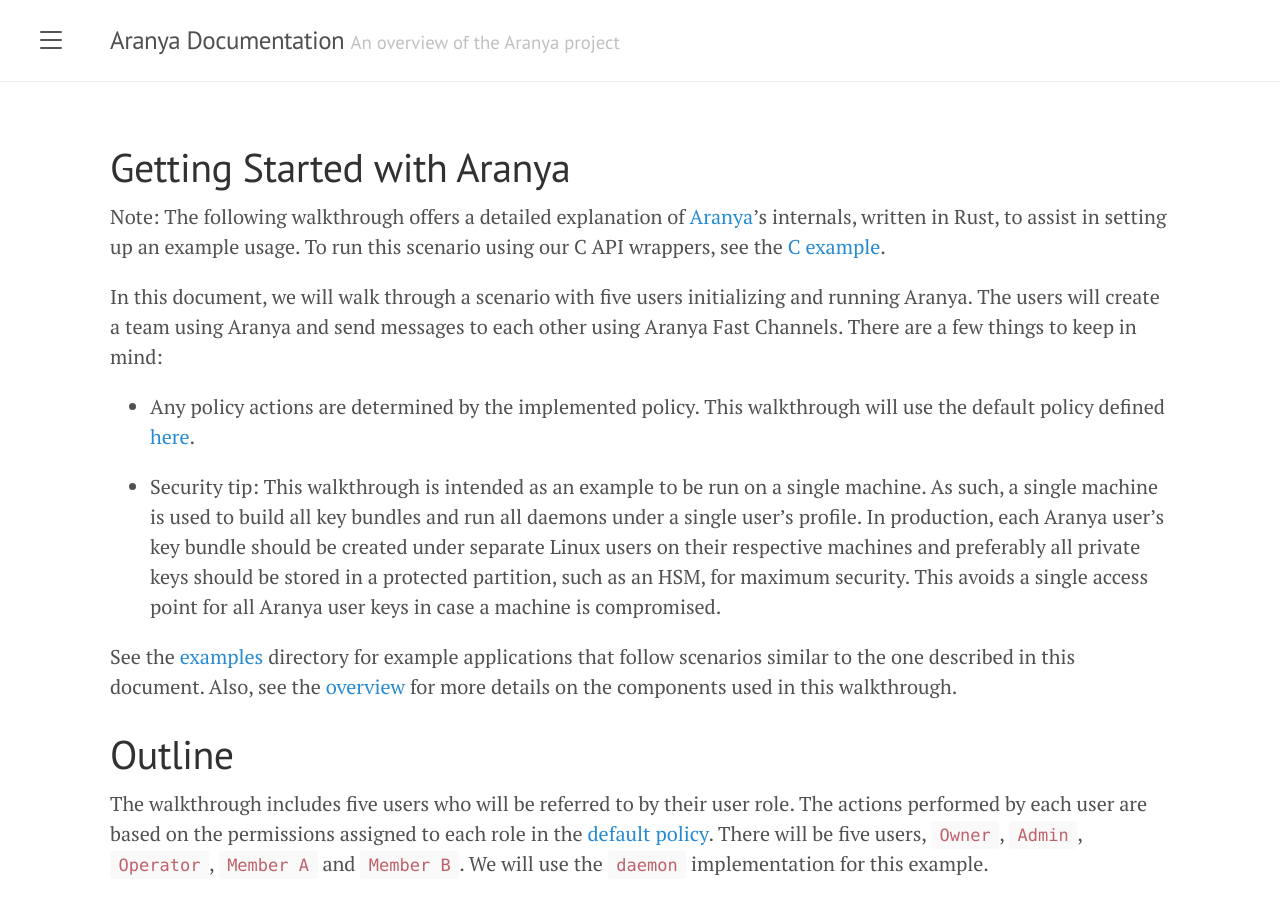
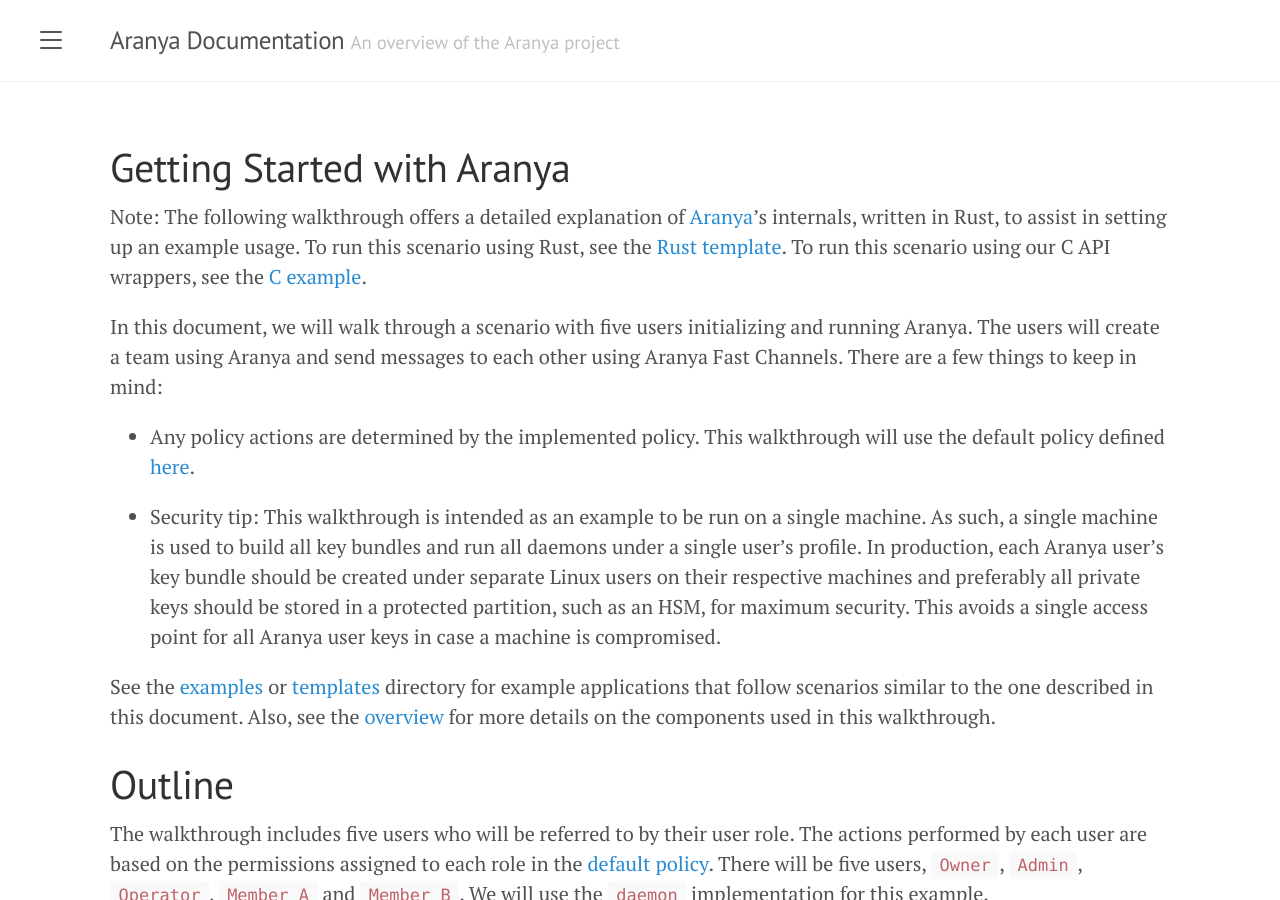
Before and after one commit to aranya-project/aranya-docs, a Jekyll site: the page built from docs/walkthrough.md, in a window 1280 px wide and 900 px high. Built offline with Jekyll 4.4.1, drawn with Linux system fonts in a browser that asks for light colours.

Commit message:
Add links to Rust template
The walkthrough predates the Rust template application so it only linked to
the C example. This change adds links to the Rust template where the C example
was linked.

```diff
--- a/docs/walkthrough.md
+++ b/docs/walkthrough.md
@@ -6,7 +6,7 @@
 
 # Getting Started with Aranya
 
-Note: The following walkthrough offers a detailed explanation of [Aranya](https://github.com/aranya-project/aranya/tree/main)'s internals, written in Rust, to assist in setting up an example usage. To run this scenario using our C API wrappers, see the [C example](https://github.com/aranya-project/aranya/tree/main/examples/c).
+Note: The following walkthrough offers a detailed explanation of [Aranya](https://github.com/aranya-project/aranya/tree/main)'s internals, written in Rust, to assist in setting up an example usage. To run this scenario using Rust, see the [Rust template](https://github.com/aranya-project/aranya/tree/main/templates/aranya-example). To run this scenario using our C API wrappers, see the [C example](https://github.com/aranya-project/aranya/tree/main/examples/c).
 
 In this document, we will walk through a scenario with five users initializing
 and running Aranya. The users will create a team using Aranya and send messages
@@ -23,7 +23,7 @@
   protected partition, such as an HSM, for maximum security. This avoids a
   single access point for all Aranya user keys in case a machine is compromised.
 
-See the [examples](https://github.com/aranya-project/aranya/tree/main/examples/) directory for example applications that follow scenarios similar to the one described in this document. Also, see the [overview](https://aranya-project.github.io/aranya-docs/overview/) for more details on the components used in this walkthrough.
+See the [examples](https://github.com/aranya-project/aranya/tree/main/examples/) or [templates](https://github.com/aranya-project/aranya/tree/main/templates) directory for example applications that follow scenarios similar to the one described in this document. Also, see the [overview](https://aranya-project.github.io/aranya-docs/overview/) for more details on the components used in this walkthrough.
 
 # Outline
 
```
